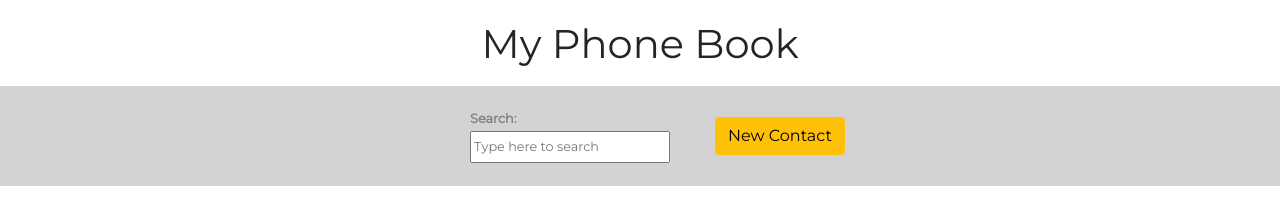
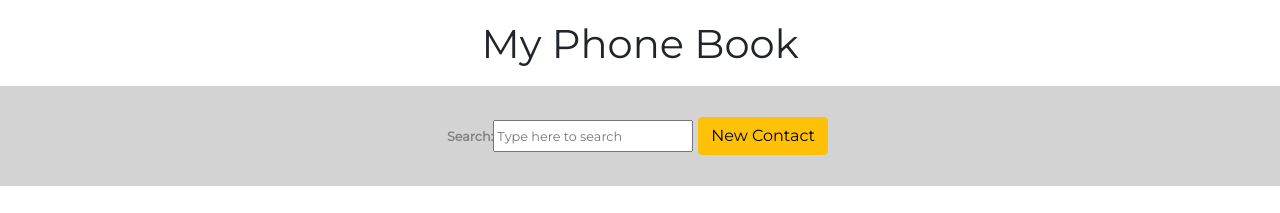
Before and after one commit to NelliBtn/Phone-Book-React, a React (Create React App) app: page / in a window 1280 px wide. Shown: the top 213 px of the page. Built offline with nearby package versions, Linux system fonts and the light colour scheme.

Commit message:
separate label from input to make horizontal layout

```diff
--- a/src/components/ContactsNavigation.jsx
+++ b/src/components/ContactsNavigation.jsx
@@ -5,10 +5,8 @@ const ContactsNavigation = ({showForm, form}) => {
   return (
     <section className="contacts-navigation">
       <form className="search-form">
-        <div className="label-input-div">
           <label >Search: </label>
           <input className="search-input" type="text" placeholder="Type here to search"></input>
-        </div>
       </form>
       {!form && (
         <button type="button" onClick={showForm} className="btn btn-warning">New Contact</button>
```
